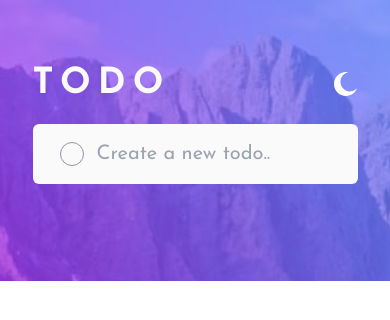
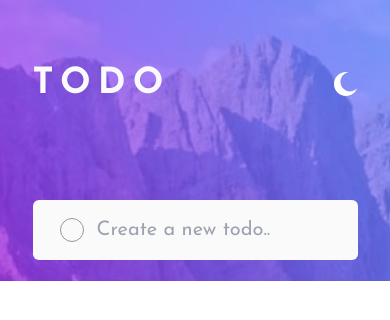
Before and after one commit to KyawZinThant22/TODOAPP, a React (Create React App) app: page / in a window 390 px wide. Shown: the top 320 px of the page. Built offline with nearby package versions, Linux system fonts and the light colour scheme.

Commit message:
style: Styled the mobile first approach

```diff
--- a/src/components/AddTodo.jsx
+++ b/src/components/AddTodo.jsx
@@ -7,16 +7,9 @@ function AddTodo() {
   const { state, dispatch } = useContext(Store);
   const { mode } = state;
 
-  const handleSubmit = (e) => {
-    e.preventDefault();
-  };
-
   return (
-    <div className="">
-      <div>
-        <form onSubmit={handleSubmit} className="relative w-full">
-          <div className="absolute w-full md:top-[68px] top-15 top-[20px] flex items-center justify-center">
-            <div className="flex items-center w-full">
+    <div className="relative w-full flex justify-center">
+      <div className="absolute flex items-center w-full mt-24">
         {check ? (
           <img
             onClick={() => setCheck(false)}
@@ -47,9 +40,6 @@ function AddTodo() {
         />
       </div>
     </div>
-        </form>
-      </div>
-    </div>
   );
 }
 
```
Lines whose indentation alone changed are shown as unchanged.
